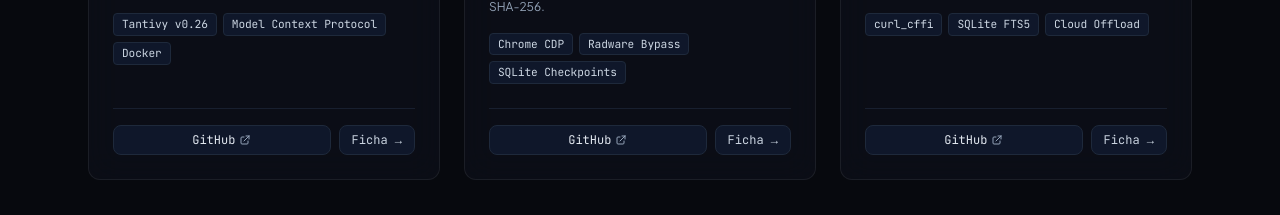
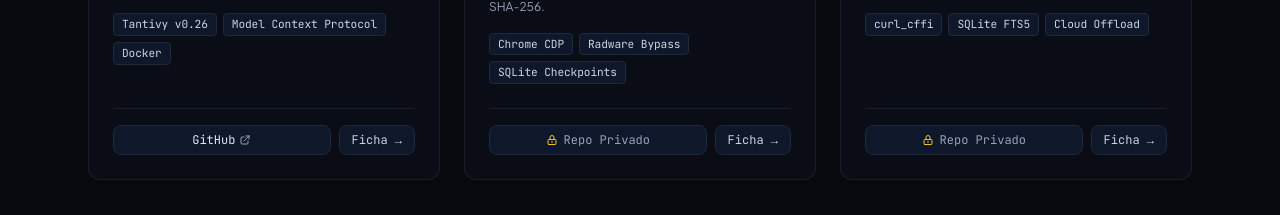
Before and after one commit to cmansilla/portfolio, a plain HTML site: page index.html in a window 1280 px wide. Shown: the part 2559-2774 px from the top of the page. Drawn offline with nearby package versions, Linux system fonts and the light colour scheme.

Commit message:
fix(portfolio): protect scraper repos as private, add access badges and update links

```diff
--- a/index.html
+++ b/index.html
@@ -482,10 +482,10 @@
             </div>
           </div>
           <div class="flex items-center gap-2 pt-4 border-t border-slate-800/70">
-            <a href="https://github.com/cmansilla/cej-judicial-scraper" target="_blank" class="flex-1 py-1.5 px-3 rounded-lg bg-slate-900 hover:bg-slate-800 border border-slate-800 text-slate-200 font-mono text-xs text-center transition-all flex items-center justify-center gap-1">
-              <span>GitHub</span>
-              <svg class="w-3 h-3 text-slate-400" fill="none" stroke="currentColor" viewBox="0 0 24 24"><path stroke-linecap="round" stroke-linejoin="round" stroke-width="2" d="M10 6H6a2 2 0 00-2 2v10a2 2 0 002 2h10a2 2 0 002-2v-4M14 4h6m0 0v6m0-6L10 14"/></svg>
-            </a>
+            <span class="flex-1 py-1.5 px-3 rounded-lg bg-slate-900 border border-slate-800 text-slate-400 font-mono text-xs text-center flex items-center justify-center gap-1.5 cursor-default">
+              <svg class="w-3 h-3 text-amber-400" fill="none" stroke="currentColor" viewBox="0 0 24 24"><path stroke-linecap="round" stroke-linejoin="round" stroke-width="2" d="M12 15v2m-6 4h12a2 2 0 002-2v-6a2 2 0 00-2-2H6a2 2 0 00-2 2v6a2 2 0 002 2zm10-10V7a4 4 0 00-8 0v4h8z"/></svg>
+              <span>Repo Privado</span>
+            </span>
             <a href="https://github.com/cmansilla/portfolio/blob/main/projects/cej-judicial-scraper.md" target="_blank" class="py-1.5 px-3 rounded-lg bg-slate-900 hover:bg-slate-800 border border-slate-800 text-slate-300 text-xs font-mono">
               Ficha &rarr;
             </a>
@@ -510,10 +510,10 @@
             </div>
           </div>
           <div class="flex items-center gap-2 pt-4 border-t border-slate-800/70">
-            <a href="https://github.com/cmansilla/tribunal-fiscal-harvester" target="_blank" class="flex-1 py-1.5 px-3 rounded-lg bg-slate-900 hover:bg-slate-800 border border-slate-800 text-slate-200 font-mono text-xs text-center transition-all flex items-center justify-center gap-1">
-              <span>GitHub</span>
-              <svg class="w-3 h-3 text-slate-400" fill="none" stroke="currentColor" viewBox="0 0 24 24"><path stroke-linecap="round" stroke-linejoin="round" stroke-width="2" d="M10 6H6a2 2 0 00-2 2v10a2 2 0 002 2h10a2 2 0 002-2v-4M14 4h6m0 0v6m0-6L10 14"/></svg>
-            </a>
+            <span class="flex-1 py-1.5 px-3 rounded-lg bg-slate-900 border border-slate-800 text-slate-400 font-mono text-xs text-center flex items-center justify-center gap-1.5 cursor-default">
+              <svg class="w-3 h-3 text-amber-400" fill="none" stroke="currentColor" viewBox="0 0 24 24"><path stroke-linecap="round" stroke-linejoin="round" stroke-width="2" d="M12 15v2m-6 4h12a2 2 0 002-2v-6a2 2 0 00-2-2H6a2 2 0 00-2 2v6a2 2 0 002 2zm10-10V7a4 4 0 00-8 0v4h8z"/></svg>
+              <span>Repo Privado</span>
+            </span>
             <a href="https://github.com/cmansilla/portfolio/blob/main/projects/tribunal-fiscal-harvester.md" target="_blank" class="py-1.5 px-3 rounded-lg bg-slate-900 hover:bg-slate-800 border border-slate-800 text-slate-300 text-xs font-mono">
               Ficha &rarr;
             </a>
```
Also changed, not shown: 3 other files.
